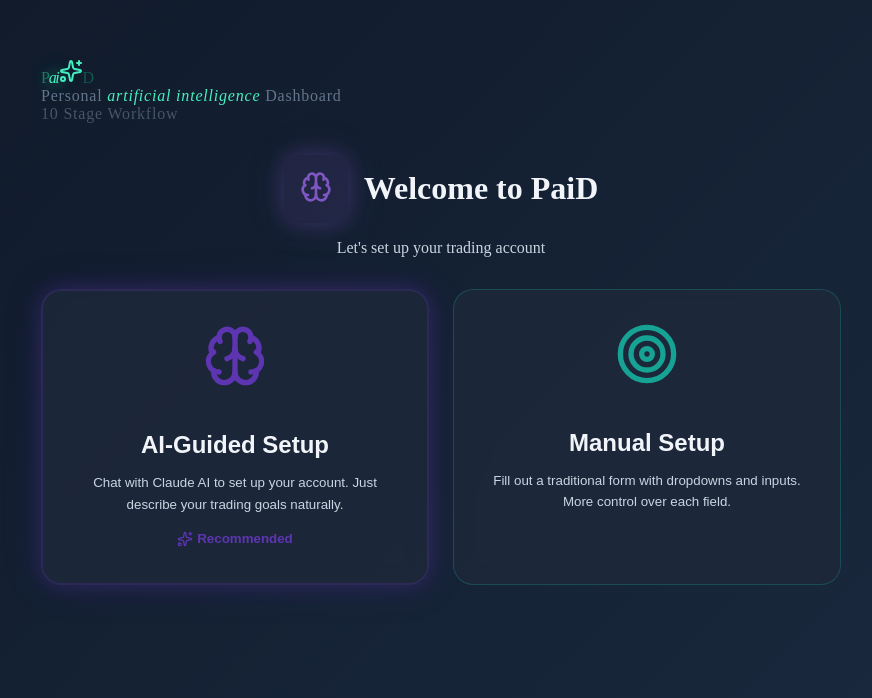
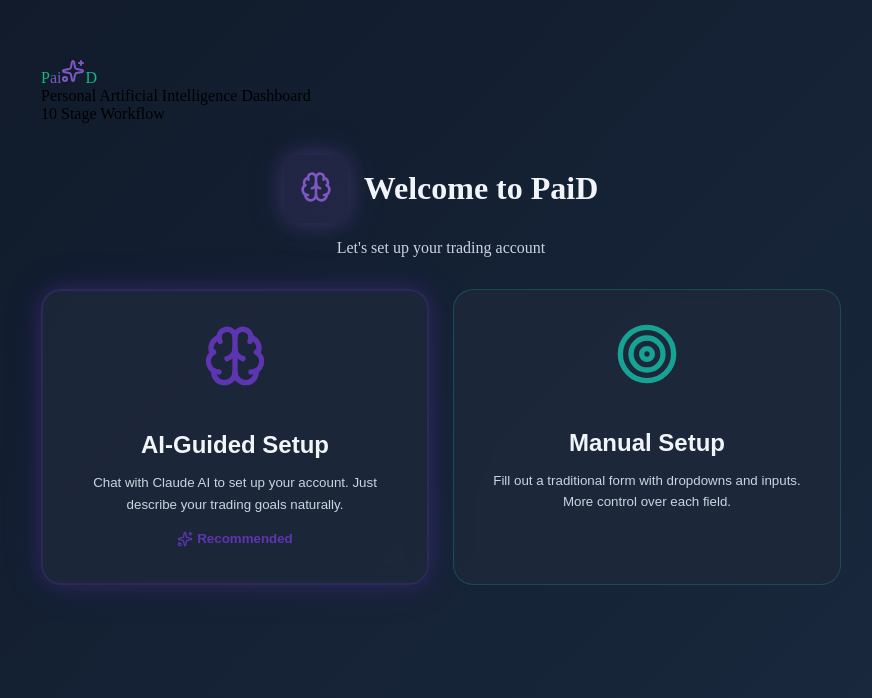
Before and after one commit to SCPrime/ai-Trader, a Next.js app in the folder frontend/: page / in a window 1280 px wide. Shown: the part 102-800 px from the top of the page, without its empty margins (223-1095 px from the left). Built offline with nearby package versions, Linux system fonts and the light colour scheme.

Commit message:
fix: revert logo to consistent clean design - green P/D, purple ai with sparkle hover

```diff
--- a/frontend/components/AIChat.tsx
+++ b/frontend/components/AIChat.tsx
@@ -205,29 +205,22 @@ interface AILogoTriggerProps {
 export function AILogoTrigger({ onClick }: AILogoTriggerProps) {
   return (
     <div className="flex flex-col select-none">
-      <div className="flex items-center text-2xl font-bold" style={{ letterSpacing: '-0.08em' }}>
-        <span style={{ color: '#1a7560' }}>P</span>
+      <div className="flex items-center gap-1 text-2xl font-bold">
+        <span style={{ color: '#10b981' }}>P</span>
         <span
           className="cursor-pointer hover:scale-110 transition-transform relative group"
           onClick={onClick}
-          style={{
-            color: '#45f0c0',
-            fontStyle: 'italic',
-            textShadow: '0 0 15px rgba(69, 240, 192, 0.8), 0 0 25px rgba(88, 255, 218, 0.5)'
-          }}
+          style={{ color: '#7E57C2' }}
         >
           ai
-          <Sparkles
-            className="absolute -top-1 -right-1 w-3 h-3 opacity-0 group-hover:opacity-100 transition-opacity"
-            style={{ color: '#45f0c0' }}
-          />
+          <Sparkles className="absolute -top-1 -right-1 w-3 h-3 text-yellow-400 opacity-0 group-hover:opacity-100 transition-opacity" />
         </span>
-        <span style={{ color: '#0d5a4a' }}>D</span>
+        <span style={{ color: '#10b981' }}>D</span>
       </div>
-      <div className="text-[10px] mt-0.5" style={{ color: '#64748b', letterSpacing: '0.05em' }}>
-        Personal <span style={{ color: '#45f0c0', fontStyle: 'italic' }}>artificial intelligence</span> Dashboard
+      <div className="text-xs text-gray-500 mt-0.5">
+        Personal Artificial Intelligence Dashboard
       </div>
-      <div className="text-[9px]" style={{ color: '#475569', letterSpacing: '0.05em' }}>
+      <div className="text-[10px] text-gray-400">
         10 Stage Workflow
       </div>
     </div>
```
Also changed, not shown: 1 other file (tests, documents, lock files or other folders).
